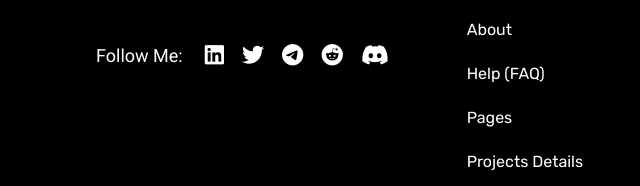
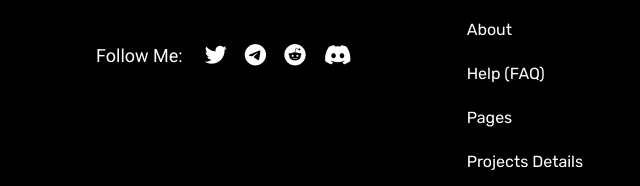
Before and after one commit to nirobhossain9/portfolio, a plain HTML site: page services details.html in a window 1280 px wide. Shown: the part 4748-4934 px from the top of the page, 0-640 px from the left. Drawn offline with nearby package versions, Linux system fonts and the light colour scheme.

Commit message:
Update services details.html

```diff
--- a/services details.html
+++ b/services details.html
@@ -312,7 +312,6 @@
 							<a href="index.html" class="prsn">NIROB HOSSAIN</a>
 							<ul class="fotter-social d-flex">
 								<li><span>Follow Me: </span></li>
-								<li><a href="www.linkedin.com/in/nirobhossain0"><i class="fab fa-linkedin"></i></a></li>
 								<li><a href="https://x.com/BMNIROBHOSSAIN"><i class="fab fa-twitter"></i></a></li>
 								<li><a href="https://t.me/bmnirobhossain"><i class="fab fa-telegram"></i></a></li>
 								<li><a href="https://www.reddit.com/u/nirobhossain/s/9iZkOLWI48"><i class="fab fa-reddit"></i></a></li>
```
